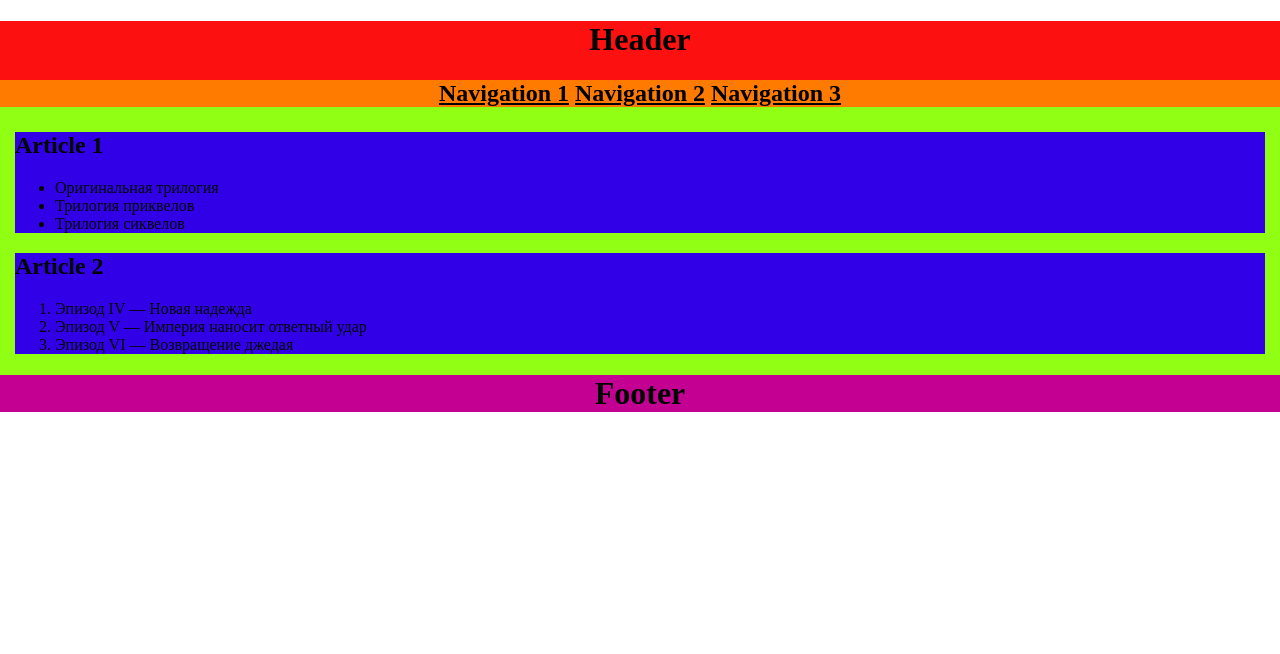
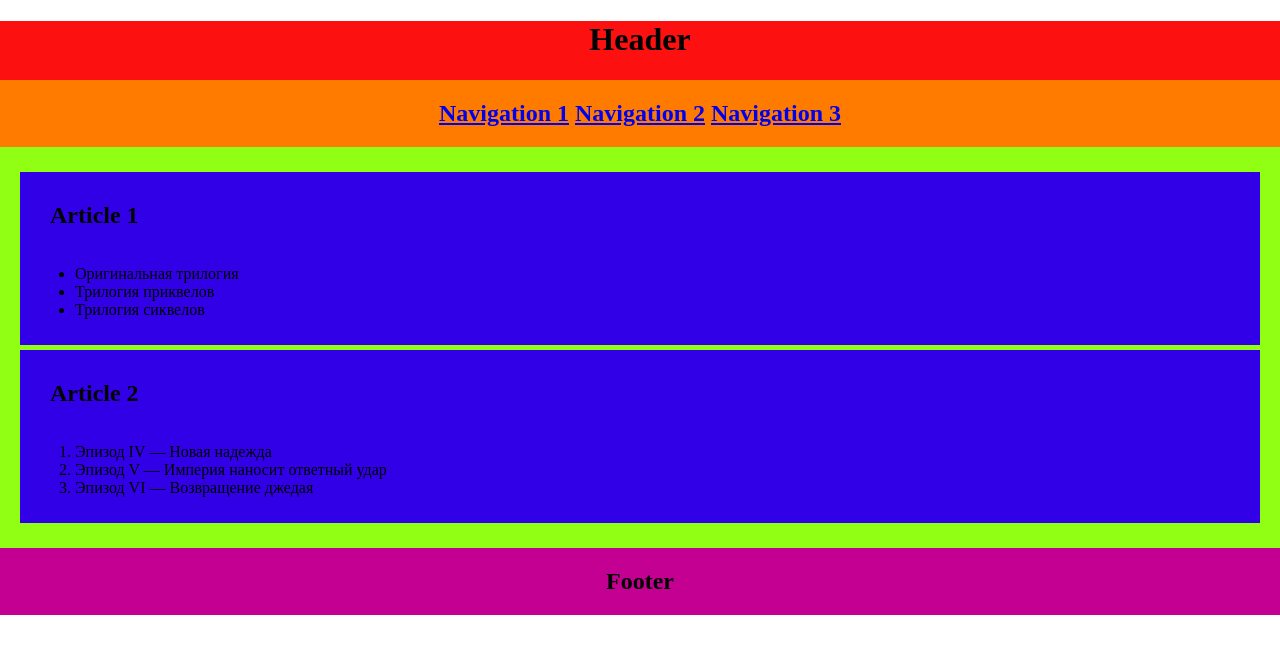
Before and after one commit to js-tasks-ru/htmlcss-20210114_vladimir664, a website: page 02-dz0/01-semantic-mockup/solution.html in a window 1280 px wide. Drawn offline with Linux system fonts and the light colour scheme.

Commit message:
add fixies for 2-module 1-task

```diff
--- a/02-dz0/01-semantic-mockup/solution.html
+++ b/02-dz0/01-semantic-mockup/solution.html
@@ -10,11 +10,11 @@
     <header>
         <h1>Header</h1>
         <nav>
-            <h1>
-                <span>Navigation 1</span>
-                <span>Navigation 2</span>
-                <span>Navigation 3</span>
-            </h1>
+            <h2>
+                <a href="#">Navigation 1</a>
+                <a href="#">Navigation 2</a>
+                <a href="#">Navigation 3</a>
+            </h2>
         </nav>
     </header>
     <main>
@@ -36,7 +36,7 @@
         </article>
     </main>
     <footer>
-        <h1>Footer</h1>
+        <h2>Footer</h2>
     </footer>
 </body>
 </html>
--- a/02-dz0/01-semantic-mockup/styles.css
+++ b/02-dz0/01-semantic-mockup/styles.css
@@ -12,13 +12,9 @@ nav {
     text-align: center;
 }
 
-nav > h1 > span {
-    text-decoration: underline;
-}
-
 main {
     background-color: #91ff14;
-    padding: 5px 15px;
+    padding: 20px 15px;
 }
 
 footer {
@@ -29,8 +25,11 @@ footer {
 
 article {
     background-color: #3200e6;
+    padding: 10px 15px;
+    margin: 5px;
 }
 
-nav > h1, footer > h1 {
+h2 {
     margin: 0;
+    padding: 20px 15px;
 }
```
